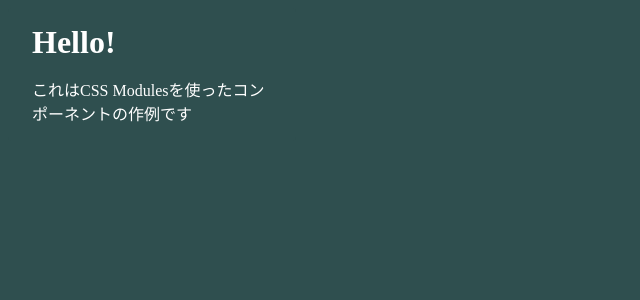
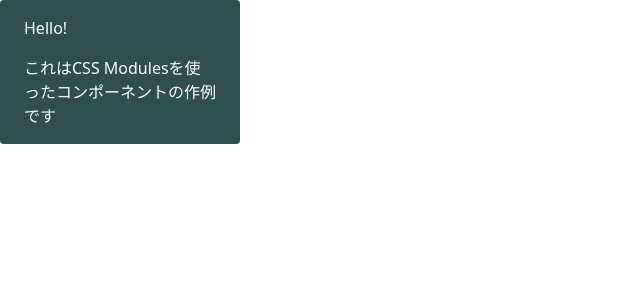
Before and after one commit to GakutoOkawara/nextjs-sample, a Next.js app: page / in a window 1280 px wide. Shown: the top 300 px of the page, without its empty margins (0-640 px from the left). Built offline with nearby package versions, Linux system fonts and the light colour scheme.

Commit message:
setup tailwind.css

```diff
--- a/postcss.config.js
+++ b/postcss.config.js
@@ -1,6 +1,18 @@
 module.exports = {
-  plugins: {
-    tailwindcss: {},
-    autoprefixer: {},
-  },
+  plugins: [
+    "tailwindcss",
+    "postcss-flexbugs-fixes",
+    [
+      "postcss-preset-env",
+      {
+        autoprefixer: {
+          flexbox: "no-2009"
+        },
+        stage: 3,
+        features: {
+          "custom-properties": false
+        }
+      }
+    ]
+  ]
 }
--- a/styles/global.css
+++ b/styles/global.css
@@ -1,4 +1,3 @@
-body {
-  background-color: darkslategray;
-  color: white;
-}
+@tailwind base;
+@tailwind components;
+@tailwind utilities;
--- a/tailwind.config.js
+++ b/tailwind.config.js
@@ -1,5 +1,8 @@
 /** @type {import('tailwindcss').Config} */
 module.exports = {
+  purge:[
+    "./pages/**/*.js"
+  ],
   content: [],
   theme: {
     extend: {},
```
